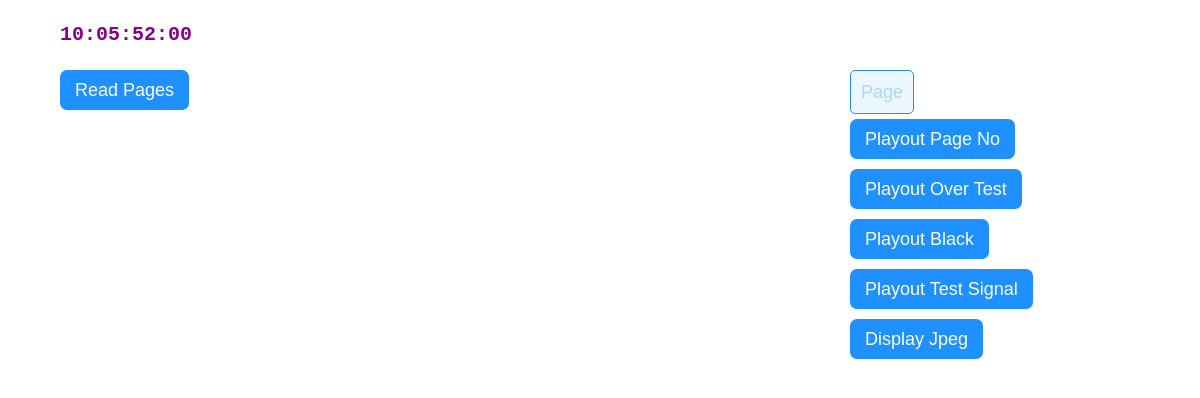
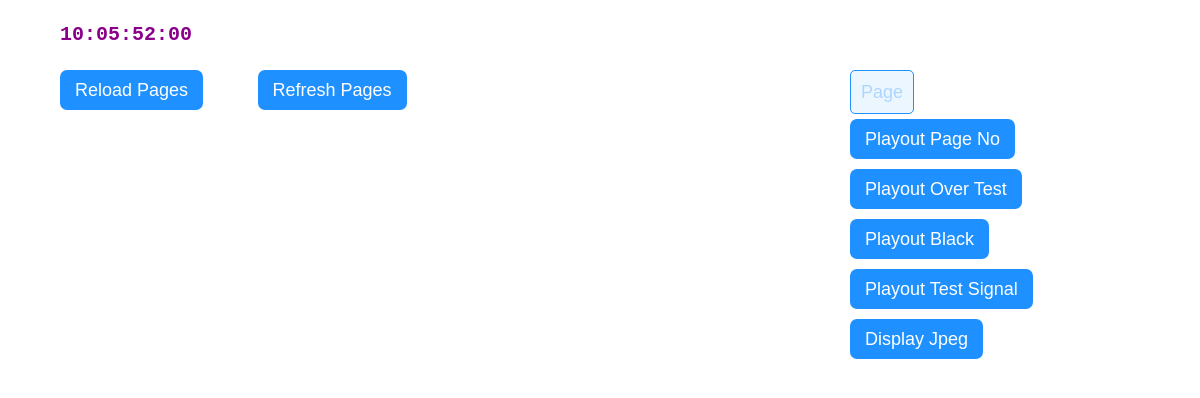
Before and after one commit to davidfuller/ads-ae, an Electron app: page index.html in a window 1200 px wide. Drawn offline with Linux system fonts and the light colour scheme; no server answers.

Commit message:
Added reload / refresh pages

```diff
--- a/index.html
+++ b/index.html
@@ -10,7 +10,10 @@
 <body>
     <h1 id="clock"></h1><h1 id="status"></h1>
     <div id="all-page-block">
-      <button id="read-pages-btn" style="display: block;" onclick="readThePages()">Read Pages</button>
+      <div id="read-buttons" style="display: block;">
+        <button onclick="reloadThePages()">Reload Pages</button>
+        <button onclick="refreshThePages()">Refresh Pages</button>
+      </div>
 
       <div id="page-block" style="display:none;">
         <div class="page-select">
```
